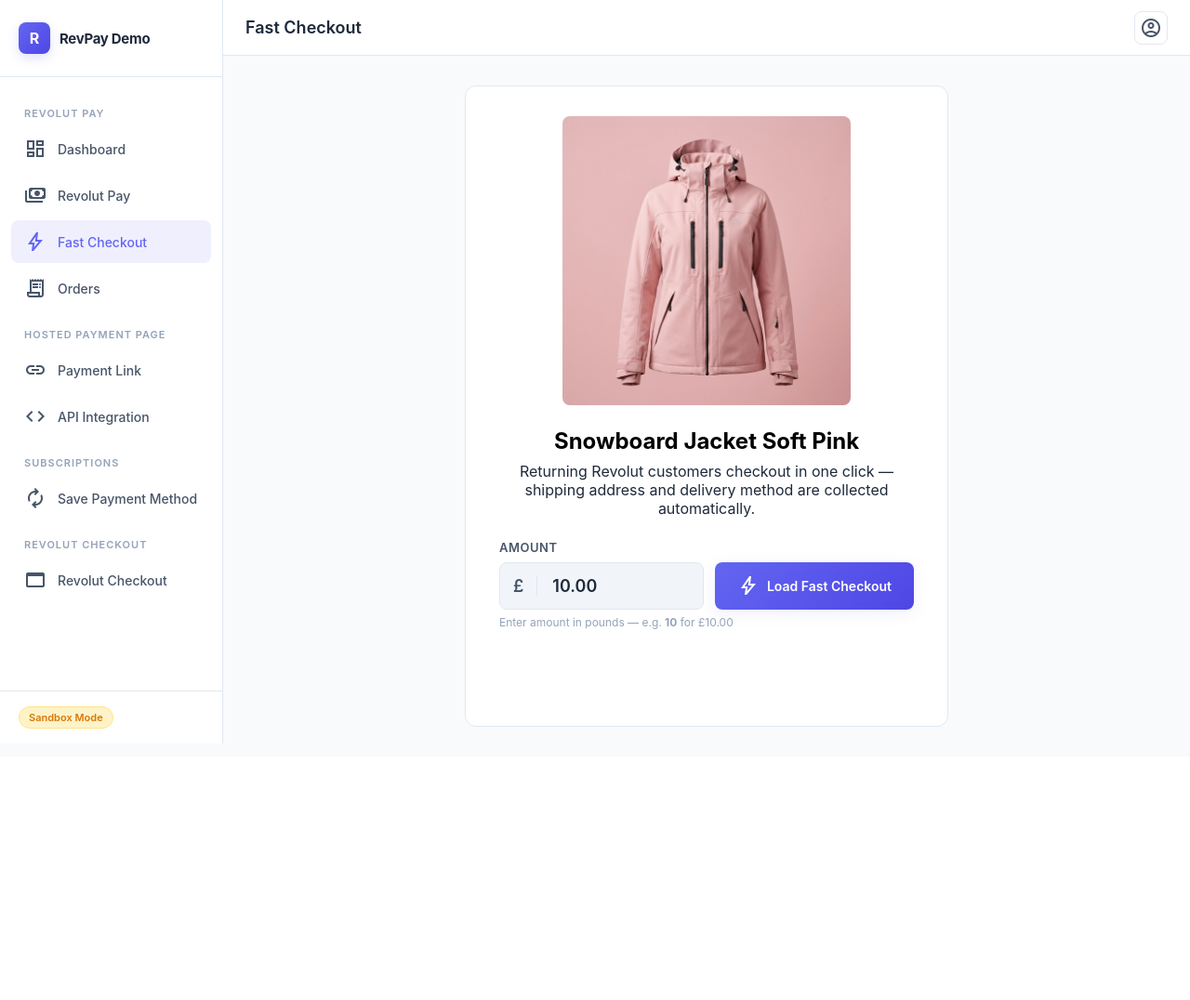
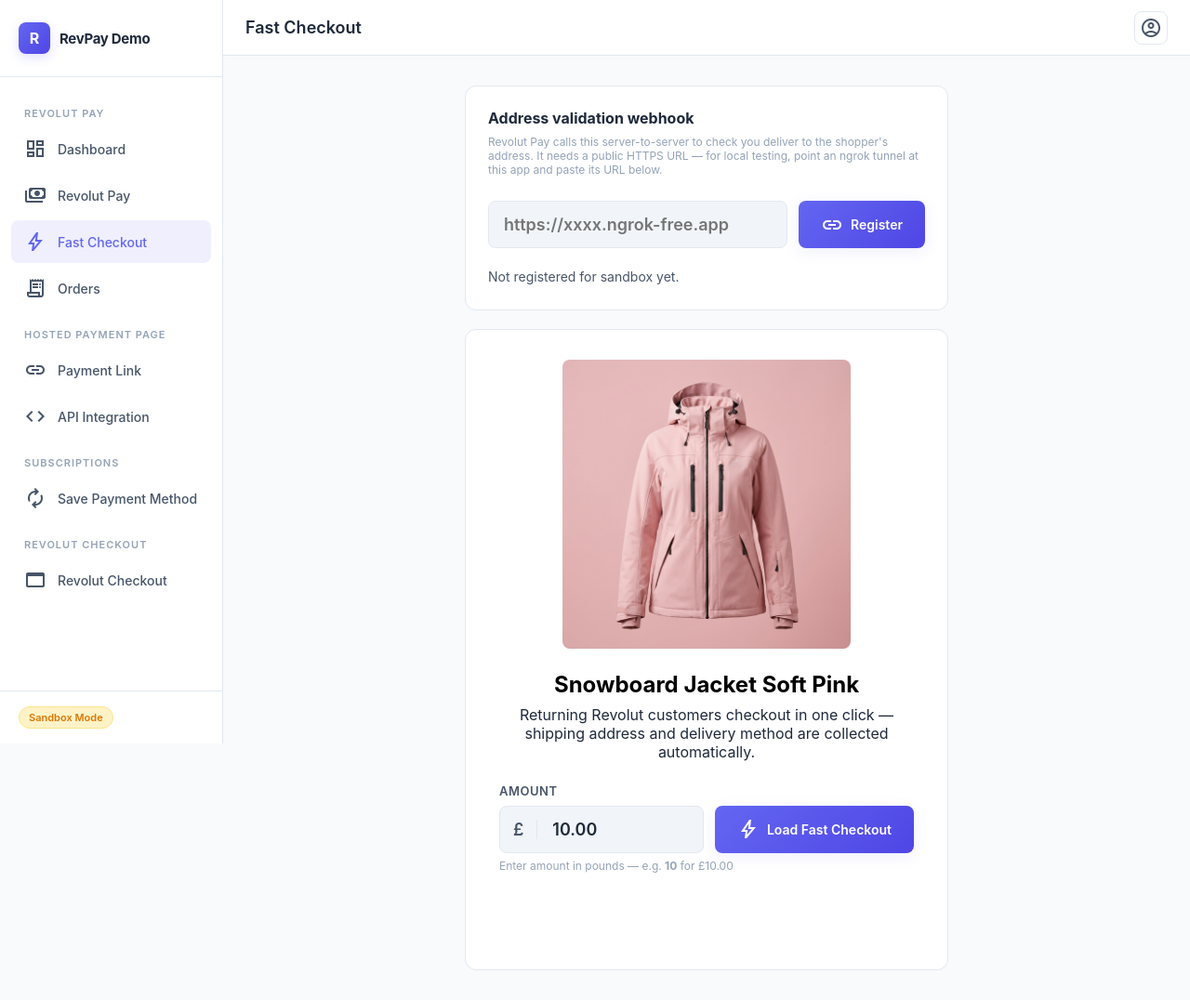
Before and after one commit to epereztg/revolut-pay, a Flask app: page /pay/fast-checkout in a window 1280 px wide. Shown: the whole page at 93% size. Before the commit the page ends 800 px from the top, so only its background shows below. Run offline with Flask 3, Linux system fonts and the light colour scheme; parts of the project's set-up code (start-up, migrations or seed data) failed here and were passed over.

Commit message:
Add Fast Checkout address-validation webhook, fix double-slash API bug, move dev server off port 5000
- Register/status endpoints (POST/GET /api/fast-checkout/webhook) and a
  setup form on /pay/fast-checkout to register the shipping-address
  validation webhook (event_type fast_checkout.validate_address) against
  Revolut for the current environment
- New receiving endpoint at
  /webhooks/revolut/fast-checkout-address/<sandbox|prod>, implementing the
  documented request/response schema (order_id + shipping_address in,
  {valid, delivery_methods} out), with per-environment signing-key
  verification and full request logging for debugging
- Handle a real-world schema mismatch: Revolut's live payload sends
  "country" instead of the documented "country_code"
- Fix the order-status webhook (/webhooks/revolut) to verify signatures
  against the correct environment's secret key instead of always using the
  sandbox one; add /webhooks/revolut/prod for the production Business
  account's webhook config
- Fix a pre-existing double-slash bug in all Merchant API request URLs
  (.../api//orders instead of .../api/orders), which sandbox tolerated but
  production rejected with 404
- Move the dev server from port 5000 to 5001 to avoid macOS's AirPlay
  Receiver, which squats on 5000 and silently intercepts requests meant
  for Flask

Co-Authored-By: Claude Sonnet 5 <noreply@anthropic.com>

```diff
--- a/app/routes/orders.py
+++ b/app/routes/orders.py
@@ -215,3 +215,43 @@ def cancel_order_endpoint(order_id: str):
         return jsonify({"status": "cancelled"}), 200
     except Exception as exc:
         return jsonify({"error": f"Failed to cancel: {str(exc)}"}), 502
+
+
+@orders_bp.route("/api/fast-checkout/webhook", methods=["POST"])
+def register_fast_checkout_webhook():
+    """Registers this app's address-validation endpoint with Revolut for the
+    current environment. `base_url` must be a public HTTPS URL (e.g. an
+    ngrok tunnel) since Revolut calls it server-to-server."""
+    data = request.get_json(silent=True) or {}
+    base_url = (data.get("base_url") or "").strip().rstrip("/")
+
+    if not base_url.startswith("https://"):
+        return jsonify({"error": "base_url must be a public HTTPS URL (e.g. an ngrok tunnel)"}), 400
+
+    mode = environment.get_mode()
+    webhook_url = f"{base_url}/webhooks/revolut/fast-checkout-address/{mode}"
+
+    try:
+        from ..services.revolut_service import register_address_validation_webhook
+        result = register_address_validation_webhook(webhook_url)
+    except Exception as exc:
+        return jsonify({"error": f"Revolut API error: {str(exc)}"}), 502
+
+    environment.set_fast_checkout_webhook(mode, {
+        "id": result["id"],
+        "url": result["url"],
+        "signing_key": result["signing_key"],
+    })
+
+    return jsonify({"mode": mode, "url": result["url"], "id": result["id"]}), 200
+
+
+@orders_bp.route("/api/fast-checkout/webhook", methods=["GET"])
+def get_fast_checkout_webhook_status():
+    mode = environment.get_mode()
+    webhook = environment.get_fast_checkout_webhook(mode)
+    return jsonify({
+        "mode": mode,
+        "registered": bool(webhook),
+        "url": webhook.get("url"),
+    }), 200
--- a/app/routes/webhooks.py
+++ b/app/routes/webhooks.py
@@ -7,20 +7,20 @@ from typing import Optional
 from flask import Blueprint, jsonify, request
 from ..config import Config
 from .. import store
+from .. import environment
 
 webhooks_bp = Blueprint("webhooks", __name__)
 
 
-def _verify_signature(payload_bytes: bytes, signature_header: Optional[str]) -> bool:
+def _verify_signature(payload_bytes: bytes, signature_header: Optional[str], secret: str) -> bool:
     """
     Revolut sends: Revolut-Signature: v1=<hex_digest>
     Computed as: HMAC-SHA256(secret_key, payload_bytes)
     """
-    if not signature_header:
+    if not signature_header or not secret:
         return False
 
-    secret = Config.PRIVATE_SECRET_KEY.encode()
-    computed = hmac.new(secret, payload_bytes, hashlib.sha256).hexdigest()
+    computed = hmac.new(secret.encode(), payload_bytes, hashlib.sha256).hexdigest()
 
     # Header may contain multiple signatures separated by comma: v1=aaa,v1=bbb
     for part in signature_header.split(","):
@@ -32,12 +32,25 @@ def _verify_signature(payload_bytes: bytes, signature_header: Optional[str]) ->
     return False
 
 
-@webhooks_bp.route("/webhooks/revolut", methods=["POST"])
-def revolut_webhook():
+# The sandbox and production Revolut Business accounts are entirely separate
+# (different secret keys), so each needs its own webhook URL configured in
+# its own dashboard. /webhooks/revolut keeps working unchanged for whatever
+# is already configured against sandbox; /webhooks/revolut/prod is the new
+# URL to register against the production account. Mode is baked into the
+# URL rather than read from the sidebar toggle, since an async webhook can
+# arrive well after the toggle has moved on to something else.
+@webhooks_bp.route("/webhooks/revolut", methods=["POST"], defaults={"mode": "sandbox"})
+@webhooks_bp.route("/webhooks/revolut/<mode>", methods=["POST"])
+def revolut_webhook(mode: str):
+    if mode not in ("sandbox", "prod"):
+        return jsonify({"error": "Unknown environment"}), 404
+
+    secret = Config.PROD_PRIVATE_SECRET_KEY if mode == "prod" else Config.PRIVATE_SECRET_KEY
+
     raw_body = request.get_data()
     signature = request.headers.get("Revolut-Signature")
 
-    if not _verify_signature(raw_body, signature):
+    if not _verify_signature(raw_body, signature, secret):
         return jsonify({"error": "Invalid signature"}), 400
 
     try:
@@ -53,3 +66,106 @@ def revolut_webhook():
         store.update_order_status(order_id, new_state)
 
     return jsonify({"received": True}), 200
+
+
+def _verify_payload_signature(payload_bytes: bytes, signature_header: Optional[str], signing_key: str) -> bool:
+    """
+    HMAC-SHA256(signing_key, payload_bytes), sent in the
+    Revolut-Pay-Payload-Signature header — signing_key is the one returned
+    when registering the webhook via POST /synchronous-webhooks (verified
+    against the live API), not the merchant secret key.
+
+    The header format (bare hex vs "v1=<hex>") isn't specified alongside the
+    request/response schema, so this accepts both.
+    """
+    if not signature_header or not signing_key:
+        return False
+
+    computed = hmac.new(signing_key.encode(), payload_bytes, hashlib.sha256).hexdigest()
+
+    for part in signature_header.split(","):
+        part = part.strip()
+        candidate = part[3:] if part.startswith("v1=") else part
+        if hmac.compare_digest(computed, candidate):
+            return True
+    return False
+
+
+# Sample delivery methods offered once an address is validated. A real
+# integration would fetch these from a database or shipping partner based
+# on the validated address.
+_DELIVERY_METHODS = [
+    {"ref": "standard", "amount": 0, "label": "Standard delivery", "description": "5-7 business days"},
+    {"ref": "express", "amount": 500, "label": "Express delivery", "description": "1-2 business days"},
+]
+
+
+@webhooks_bp.route("/webhooks/revolut/fast-checkout-address/<mode>", methods=["POST"])
+def fast_checkout_validate_address(mode: str):
+    """
+    Fast checkout shipping-address validation webhook
+    (event_type: fast_checkout.validate_address). Revolut Pay calls this
+    synchronously while the shopper picks a shipping address — SLA is a 1s
+    connect / 5s socket timeout, so keep this fast and dependency-free.
+
+    <mode> ('sandbox' or 'prod') is baked into the registered URL so this
+    endpoint knows which signing key to verify against, independent of
+    whatever the sidebar toggle happens to be set to at request time.
+
+    Request body (per Revolut's "Validate the address and get delivery
+    methods" spec):
+        {
+            "order_id": str,
+            "shipping_address": {
+                "street_line_1": str, "street_line_2": str, "region": str,
+                "city": str, "country_code": str, "postcode": str
+            },
+            "metadata": dict
+        }
+
+    Response body:
+        {"valid": bool, "delivery_methods": [{"ref", "amount", "label", "description"}]}
+    An invalid address (or one with nothing deliverable) must return
+    {"valid": false, "delivery_methods": []}.
+    """
+    raw_body = request.get_data()
+    signature = request.headers.get("Revolut-Pay-Payload-Signature")
+
+    # Log everything as soon as it arrives — before any validation — so a
+    # rejected request (bad mode, bad signature, bad JSON) is still visible
+    # here instead of vanishing silently.
+    print(f"\n--- [FAST CHECKOUT] incoming request ({mode}) ---")
+    print(f"Headers: {dict(request.headers)}")
+    print(f"Body: {raw_body!r}")
+    print("-------------------------------------------\n")
+
+    if mode not in ("sandbox", "prod"):
+        return jsonify({"error": "Unknown environment"}), 404
+
+    webhook = environment.get_fast_checkout_webhook(mode)
+    signing_key = webhook.get("signing_key", "")
+
+    if not _verify_payload_signature(raw_body, signature, signing_key):
+        return jsonify({"error": "Invalid signature"}), 400
+
+    try:
+        event = json.loads(raw_body)
+    except json.JSONDecodeError:
+        return jsonify({"error": "Invalid JSON"}), 400
+
+    address = event.get("shipping_address") or {}
+
+    # Minimal deliverability check — a real integration would validate
+    # against an address database and/or a shipping partner here.
+    #
+    # NOTE: the docs say this field is "country_code", but a real production
+    # call was observed sending "country" instead (e.g. {"country": "ES"},
+    # no "country_code" key at all) — accepting both since docs and the live
+    # API disagree here.
+    country = address.get("country_code") or address.get("country")
+    is_valid = bool(country) and bool(address.get("postcode"))
+
+    if not is_valid:
+        return jsonify({"valid": False, "delivery_methods": []}), 200
+
+    return jsonify({"valid": True, "delivery_methods": _DELIVERY_METHODS}), 200
--- a/app/static/js/fast_checkout.js
+++ b/app/static/js/fast_checkout.js
@@ -12,8 +12,11 @@
  * In production this also requires registering a server-side address
  * validation webhook (POST /synchronous-webhooks, event_type
  * "fast_checkout.validate_address") so Revolut can confirm you deliver to
- * the selected address before it's offered to the shopper — see
- * https://developer.revolut.com/docs/merchant/register-address-validation-endpoint.
+ * the selected address before it's offered to the shopper. The "Register"
+ * form on this page calls POST /api/fast-checkout/webhook to do that; the
+ * receiving endpoint lives at
+ * /webhooks/revolut/fast-checkout-address/<sandbox|prod> in webhooks.py —
+ * see that file's docstring for caveats on the unverified payload schema.
  *
  * There's no real Revolut app/account in sandbox to source a shipping
  * address from (confirmed: the sandbox order API silently accepts a
@@ -44,6 +47,53 @@ const detailStatus   = document.getElementById('detailStatus');
 
 const detailShippingAddress = document.getElementById('detailShippingAddress');
 const detailShippingOption  = document.getElementById('detailShippingOption');
+
+const webhookBaseUrlInput = document.getElementById('webhookBaseUrlInput');
+const registerWebhookBtn  = document.getElementById('registerWebhookBtn');
+const webhookStatus       = document.getElementById('webhookStatus');
+
+async function refreshWebhookStatus() {
+    try {
+        const resp = await fetch('/api/fast-checkout/webhook');
+        const data = await resp.json();
+        webhookStatus.textContent = data.registered
+            ? `Registered for ${data.mode}: ${data.url}`
+            : `Not registered for ${data.mode} yet.`;
+    } catch (err) {
+        console.warn('[fast_checkout] Could not load webhook status', err);
+    }
+}
+
+registerWebhookBtn?.addEventListener('click', async () => {
+    const baseUrl = webhookBaseUrlInput.value.trim();
+    if (!baseUrl) {
+        webhookStatus.textContent = 'Enter a public HTTPS base URL first.';
+        return;
+    }
+
+    registerWebhookBtn.disabled = true;
+    webhookStatus.textContent = 'Registering…';
+
+    try {
+        const resp = await fetch('/api/fast-checkout/webhook', {
+            method: 'POST',
+            headers: { 'Content-Type': 'application/json' },
+            body: JSON.stringify({ base_url: baseUrl }),
+        });
+        const data = await resp.json().catch(() => ({}));
+        if (!resp.ok) throw new Error(data.error || `HTTP ${resp.status}`);
+
+        webhookStatus.textContent = `Registered for ${data.mode}: ${data.url}`;
+        if (window.showToast) showToast('success', 'Webhook registered', data.url);
+    } catch (err) {
+        webhookStatus.textContent = `Error: ${err.message}`;
+        if (window.showToast) showToast('error', 'Registration failed', err.message);
+    } finally {
+        registerWebhookBtn.disabled = false;
+    }
+});
+
+refreshWebhookStatus();
 
 function setStatus(msg, type = 'info') {
     statusMsg.textContent = msg;
--- a/app/templates/fast_checkout.html
+++ b/app/templates/fast_checkout.html
@@ -4,6 +4,24 @@
 
 {% block content %}
 <div class="checkout-container">
+    <div class="order-info-card" id="webhookSetupCard">
+        <h2 class="section-heading">Address validation webhook</h2>
+        <p class="field-hint" style="margin: -6px 0 12px;">Revolut Pay calls this server-to-server to check you
+            deliver to the shopper's address. It needs a public HTTPS URL — for local testing, point an ngrok
+            tunnel at this app and paste its URL below.</p>
+        <div class="controls-row">
+            <div class="input-group">
+                <input type="text" id="webhookBaseUrlInput" class="amount-input" style="padding-left: 16px;"
+                    placeholder="https://xxxx.ngrok-free.app" />
+            </div>
+            <button class="btn-primary" id="registerWebhookBtn">
+                <span class="material-symbols-outlined btn-icon">link</span>
+                Register
+            </button>
+        </div>
+        <p class="status-message" id="webhookStatus" role="status" aria-live="polite" style="text-align:left; padding:0; margin-top:8px;"></p>
+    </div>
+
     <div class="checkout-card">
         <div class="product-visual">
             <img src="{{ url_for('static', filename='img/product_jacket.png') }}" alt="Snowboard Jacket Soft Pink"
--- a/run.py
+++ b/run.py
@@ -8,4 +8,4 @@ from app import create_app  # noqa: E402
 app = create_app()
 
 if __name__ == "__main__":
-    app.run(debug=True, port=5000)
+    app.run(debug=True, port=5001)
```
Also changed, not shown: app/environment.py (+17 -1 lines), app/services/revolut_service.py (+28 -4 lines), README.md, 1 other file.
